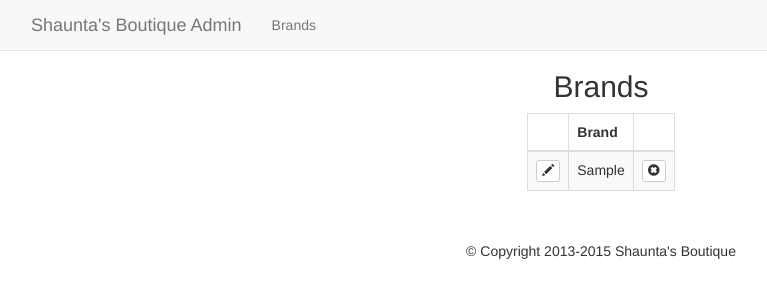
After one commit to basoufy/CIS421_MySQL_PHP_Shop, a PHP site: page /admin/brands.php in a window 1280 px wide. The commit adds this page. Shown: the top 300 px of the page, without its empty margins (39-806 px from the left). Run offline with PHP 8.4, Linux system fonts and the light colour scheme; tables that the repository leaves empty or names only in its code hold one stand-in row (values such as "Sample post"); some libraries are stand-ins or nearby versions.

Commit message:
added administrator page with all admin includes (brands, footer, head, index, nav), configured dynamic brands page

```diff
--- /dev/null
+++ b/admin/brands.php
@@ -0,0 +1,25 @@
+<?php
+require_once '../core/init.php';
+include 'includes/head.php';
+include 'includes/navigation.php';
+//get brands from database
+$sql = "SELECT * FROM brand ORDER BY brand";
+$results = $db->query($sql);
+?>
+
+<h2 class="text-center">Brands</h2>
+<table class="table table-auto table-bordered table-striped table-hover" style="margin: 0 auto; width: auto;">
+    <thead>
+    <th></th><th>Brand</th><th></th>
+    </thead>
+    <tbody>
+    <?php while($brand = mysqli_fetch_assoc($results)) : ?>
+        <tr>
+            <td><a href="brands.php?edit=<?= $brand['id']; ?>" class="btn btn-xs btn-default"><span class="glyphicon glyphicon-pencil"></span></a></td>
+            <td><?= $brand['brand']; ?></td>
+            <td><a href="brands.php?delete=<?= $brand['id']; ?>" class="btn btn-xs btn-default"><span class="glyphicon glyphicon-remove-sign"></span></a></td>
+        </tr>
+    <?php endwhile; ?>
+    </tbody>
+</table>
+<?php include 'includes/footer.php'; ?>
--- /dev/null
+++ b/admin/includes/footer.php
@@ -0,0 +1,9 @@
+</div>
+
+<!-- Footer -->
+<footer class="text-center" id="footer">&copy; Copyright 2013-2015 Shaunta's Boutique</footer>
+
+
+
+</body>
+</html>
--- /dev/null
+++ b/admin/includes/head.php
@@ -0,0 +1,16 @@
+<!doctype html>
+<html lang="en">
+<head>
+    <meta charset="UTF-8">
+    <meta name="viewport"
+          content="width=device-width, user-scalable=no, initial-scale=1.0, maximum-scale=1.0, minimum-scale=1.0">
+    <meta http-equiv="X-UA-Compatible" content="ie=edge">
+    <title>Administrator</title>
+    <link rel="stylesheet" href="../../css/bootstrap.min.css"/>
+    <link rel="stylesheet" href="../../css/main.css"/>
+    <meta name="viewport" content="width=device-width, initial-scale=1, user-scalable=no">
+    <script src="https://ajax.googleapis.com/ajax/libs/jquery/2.1.3/jquery.min.js"></script>
+    <script src="../../js/bootstrap.min.js"></script>
+</head>
+<body>
+<div class="container-fluid">
--- /dev/null
+++ b/admin/includes/navigation.php
@@ -0,0 +1,15 @@
+<nav class="navbar navbar-default navbar-fixed-top">
+    <div class="container">
+        <a href="/admin/index.php" class="navbar-brand">Shaunta's Boutique Admin</a>
+            <ul class="nav navbar-nav">
+<!--                Menu Items-->
+                <li><a href="brands.php">Brands</a></li>
+<!--                <li class="dropdown">-->
+<!--                    <a href="#" class="dropdown-toggle" data-toggle="dropdown">--><?php //echo $parent['category'];?><!--<span class="caret"></span></a>-->
+<!--                    <ul class="dropdown-menu" role="menu">-->
+<!--                            <li><a href="#"></a></li>-->
+<!--                    </ul>-->
+<!--                </li>-->
+            </ul>
+    </div>
+</nav>
--- a/includes/navigation.php
+++ b/includes/navigation.php
@@ -5,6 +5,7 @@ $pquery = $db->query($sql);
 <nav class="navbar navbar-default navbar-fixed-top">
     <div class="container">
         <a href="index.php" class="navbar-brand">Shaunta's Boutique</a>
+        <ul class="nav navbar-nav">
         <?php while ($parent = mysqli_fetch_assoc($pquery) ) : ?>
             <?php
                 $parent_id = $parent['id'];
@@ -12,7 +13,6 @@ $pquery = $db->query($sql);
                 $cquery = $db->query($sql2);
             ?>
             <!-- Menu Items -->
-            <ul class="nav navbar-nav">
                 <li class="dropdown">
                     <a href="#" class="dropdown-toggle" data-toggle="dropdown"><?php echo $parent['category'];?><span class="caret"></span></a>
                     <ul class="dropdown-menu" role="menu">
```
Also changed, not shown: admin/index.php (added, +8 -0 lines), css/main.css (line endings or trailing spaces).
